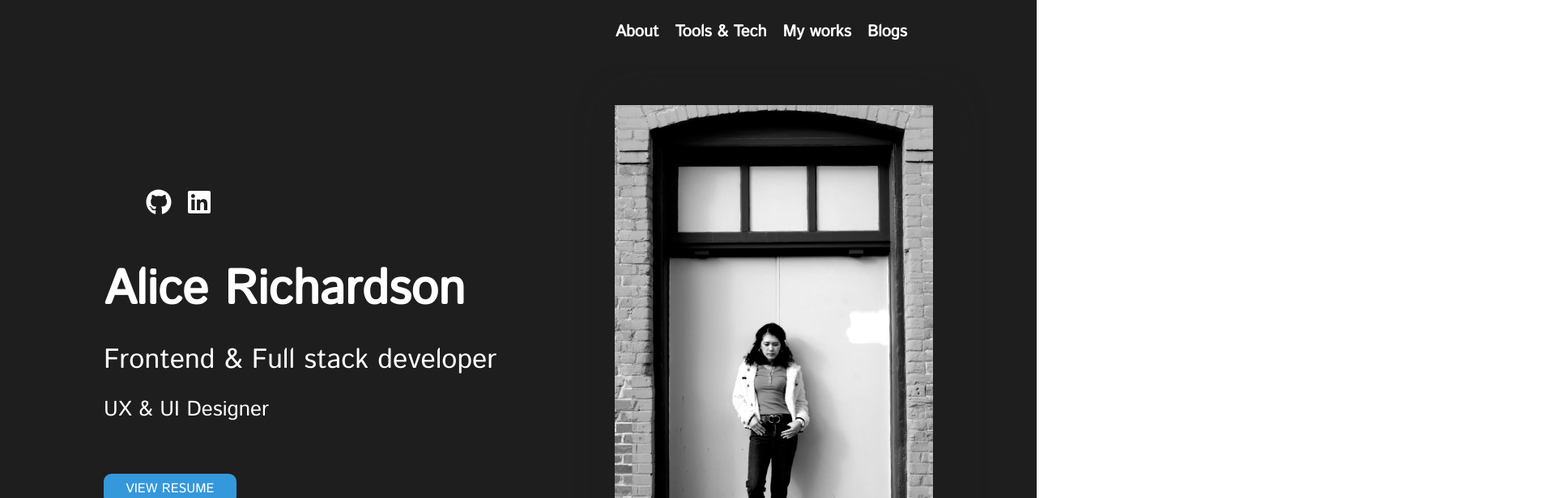
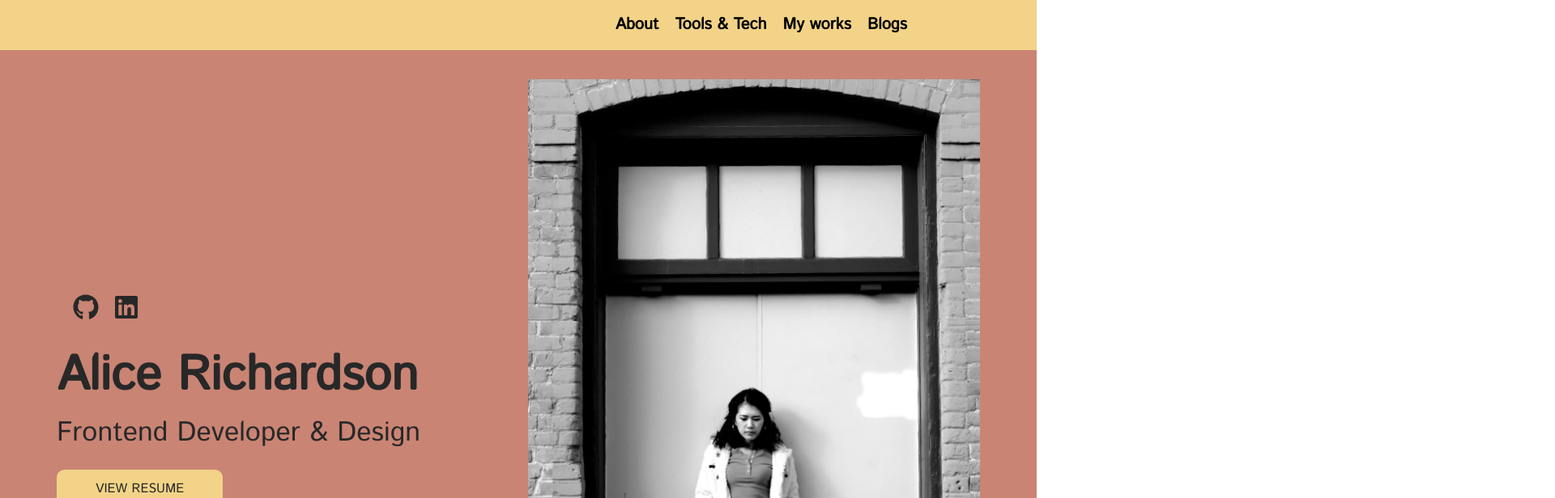
Before and after one commit to Alicerichardson28/portfolio, a React (Create React App) app: page / in a window 1280 px wide. Shown: the top 616 px of the page at 81% size, 1920 px wide, since content can reach past the window. Built offline with nearby package versions, Linux system fonts and the light colour scheme.

Commit message:
change section 1 theme bg

```diff
--- a/src/components/Home.css
+++ b/src/components/Home.css
@@ -7,10 +7,9 @@
 
 #nav-container{
     position: fixed;
-    background-color:rgb(31, 30, 30);
+    background-color:#F2D388;
     z-index: 1;
     display: block;
-    height: 10%;
     display: flex;
     justify-content: flex-end;
     align-items: center;
@@ -34,8 +33,7 @@
 }
 
 #first-container {
-    height: 100vh;
-    background-color: rgb(31, 30, 30);
+    background-color: #c98474;
 }
 
 .name-photo-container{
@@ -52,22 +50,15 @@
 
 .name {
     width: 500px;
-    color: white;
+    color: #282828;
     font-size: 60px;
     font-weight: 700;
     font-family: 'Istok Web', sans-serif;
 }
 
 .job-title {
-    color: white;
+    color: #282828;
     font-size: 34px;
-    font-weight: 200;
-    font-family: 'Istok Web', sans-serif;
-}
-
-.job-title-h3{
-    color: white;
-    font-size: 26px;
     font-weight: 200;
     font-family: 'Istok Web', sans-serif;
 }
@@ -76,13 +67,12 @@ a {
     text-decoration:none;
 }
 .downloadResume{
-    color: white;
-    border-color: #3498db;
+    border-color: #F2D388;
     font-family: 'Istok Web', sans-serif;
     font-weight: 600;
-    color: #fff;
+    color: #282828;
     box-shadow:
-        0 0 40px 40px#3498db inset, 0 0 0 0 #3498db;
+        0 0 40px 40px#F2D388 inset, 0 0 0 0 #F2D388;
     transition: all 150ms ease-in-out;
 
     box-sizing: border-box;
@@ -104,15 +94,16 @@ a {
 }
 
 .downloadResume:hover {
+    color: #282828;
     box-shadow:
-        0 0 10px 0 #3498db inset, 0 0 10px 4px #3498db;
+        0 0 10px 0 #F2D388 inset, 0 0 10px 4px #F2D388;
 }
 
 .nav-list-home {
     font-weight: 600;
     font-size: 20px;
     font-family: 'Istok Web', sans-serif;
-    color: white;
+    color: #000000;
     padding-right: 20px;
 }
 
--- a/src/components/Home.js
+++ b/src/components/Home.js
@@ -5,6 +5,8 @@ import { fab } from '@fortawesome/free-brands-svg-icons'
 import { library } from '@fortawesome/fontawesome-svg-core'
 import Icon from './Icon'
 import alice1 from '../picture/alice1.jpg'
+import bg from '../picture/bg-section-1.png'
+import { Button, Card, Container } from 'react-bootstrap'
 import ProjectContainer from '../components/Projects'
 import TechSkill from './TechSkill'
 import About from './About'
@@ -18,7 +20,7 @@ function Navbar() {
 
     return (
         <>
-            <div id='nav-container' className='section-container'>
+            <div id='nav-container' className='section-container py-3'>
                 <div id='nav-content-container' className='content-container'>
                     <a href="#about-section-container" className='nav-list-home'>
                         About
@@ -34,24 +36,23 @@ function Navbar() {
                     </a>
                 </div>
             </div>
-            <div id='first-container' className='section-container'>
-                    <div className="name-photo-container content-container">
-                        <div className='profile-container'>
+            <div id='first-container'>
+                    <div className="container">
+                        <div className="row pb-2">
+                            <div className='col-md-6 d-flex flex-column justify-content-center align-items-start'>
                                 <Icon/>
-                            <br></br>
-                            <p className='name'>Alice Richardson</p>
-                            <p className='job-title'>Frontend & Full stack developer</p>
-                            <p className='job-title-h3'>UX & UI Designer</p>
-                            <br></br>
+                                <p className='name m-0'>Alice Richardson</p>
+                                <p className='job-title m-0'>Frontend Developer & Design</p>
                                 <a
                                 href={resume}
                                 target="_blank"
                                 rel="noopener noreferrer"
-                            className='downloadResume'>View Resume
+                                className='downloadResume px-5 py-3'>View Resume
                                 </a>
                             </div>
-                        <div className='photo-container'>
-                            <img alt="first alice standing" className='alice1-photo' src={alice1}/>
+                            <div className='col-md-6 mt-5'>
+                                <img alt="first alice standing" className='d-none d-md-block img-fluid' src={alice1}/>
+                            </div>
                         </div>
                     </div>
             </div>
--- a/src/components/Icon.css
+++ b/src/components/Icon.css
@@ -1,10 +1,4 @@
-
-.container-icons ul{
-    display: flex;
-    justify-content: space-between;
-    flex-direction: row;
-    list-style-type: none;
-  }
+* { margin: 0; padding: 0; box-sizing: border-box;}
 
   .container-icons li {
     font-size: 2em !important;
@@ -13,9 +7,6 @@
 
    /* responsive Mobile screen */
 @media screen and (max-width: 375px) {
-  .list-of-icons{
-    padding: 0;
-  }
   .container-icons li {
     font-size: 1.5em !important;
   }
--- a/src/components/Icon.js
+++ b/src/components/Icon.js
@@ -8,17 +8,17 @@ library.add(fab)
 
 export default function Icon() {
     return (
-        <div>
-            <div className='container-icons'>
-                <ul className='list-of-icons'>
+        <div className='container-icons '>
+            <ul className="list-unstyled d-flex">
                 <a
                     href='https://github.com/Alicerichardson28'
                     aria-label= "take a look of my github"
                     target="_blank"
                     rel="noopener noreferrer" >
-                            <li><FontAwesomeIcon
+                        <li>
+                            <FontAwesomeIcon
                             icon={['fab', 'github']}
-                                color='white'/>
+                            color=' #282828'/>
                         </li>
                 </a>
                 <a
@@ -29,11 +29,10 @@ export default function Icon() {
                         <li>
                             <FontAwesomeIcon
                             icon={['fab', 'linkedin']}
-                                color='white'/>
+                            color=' #282828'/>
                         </li>
                 </a>
             </ul>
         </div>
-        </div>
     )
 }
--- a/src/components/TechSkill.js
+++ b/src/components/TechSkill.js
@@ -19,65 +19,7 @@ export default class TechSkill extends Component {
     render() {
         return (
             <div className='tech-container content-container'>
-                <h1 className="tech-title">Tools & Technologies</h1>
-                        <ul className="lists-skill">
-                            <li className="card">
-                                <img alt="JS" src={javascript} className="svg"/>
-                                <h1 className="tech-name">Javascript</h1>
-                            </li>
-                            <li className="card">
-                                <img alt="html" src={Html} className="svg"/>
-                                <h1 className="tech-name">Html</h1>
-                            </li>
-                            <li className="card">
-                                <img alt="css" src={Css} className="svg"/>
-                                <h1 className="tech-name">Css</h1>
-                            </li>
-                            <li className="card">
-                                <img alt="react" src={ReactIcon} className="svg"/>
-                                <h1 className="tech-name">React.js</h1>
-                            </li>
-                            <li className="card">
-                                <img alt="node" src={Node} className="svg"/>
-                                <h1 className="tech-name">Node.js</h1>
-                            </li>
-                            <li className="card">
-                                <img alt="ruby" src={Ruby} className="svg"/>
-                                <h1 className="tech-name">Ruby on Rails</h1>
-                            </li>
-                            <li className="card">
-                                <img alt="figma" src={Figma} className="figma-svg"/>
-                                <h1 className="tech-name">Figma</h1>
-                            </li>
-                            <li className="card">
-                                <img alt="bootstrap" src={Bootstrap} className="svg"/>
-                                <h1 className="tech-name">Bootstrap</h1>
-                            </li>
-                            <li className="card">
-                                <img alt="npm" src={Npm} className="svg"/>
-                                <h1 className="tech-name">NPM</h1>
-                            </li>
-                            <li className="card">
-                                <img alt="git" src={Git} className="svg"/>
-                                <h1 className="tech-name">Git</h1>
-                            </li>
-                            <li className="card">
-                                <img alt="github" src={GitHub} className="svg"/>
-                                <h1 className="tech-name">GitHub</h1>
-                            </li>
-                            <li className="card">
-                                <img alt="heroku" src={Heroku} className="svg"/>
-                                <h1 className="tech-name">Heroku</h1>
-                            </li>
-                            <li className="card">
-                                <img alt="Vscode" src={Vscode} className="svg"/>
-                                <h1 className="tech-name">Vscode</h1>
-                            </li>
-                            <li className="card">
-                                <img alt="slack" src={Slack} className="svg"/>
-                                <h1 className="tech-name">Slack</h1>
-                            </li>
-                        </ul>
+
             </div>
         )
     }
```
Also changed, not shown: src/picture/bg-section-1.png (added). Lines whose indentation alone changed are shown as unchanged.
